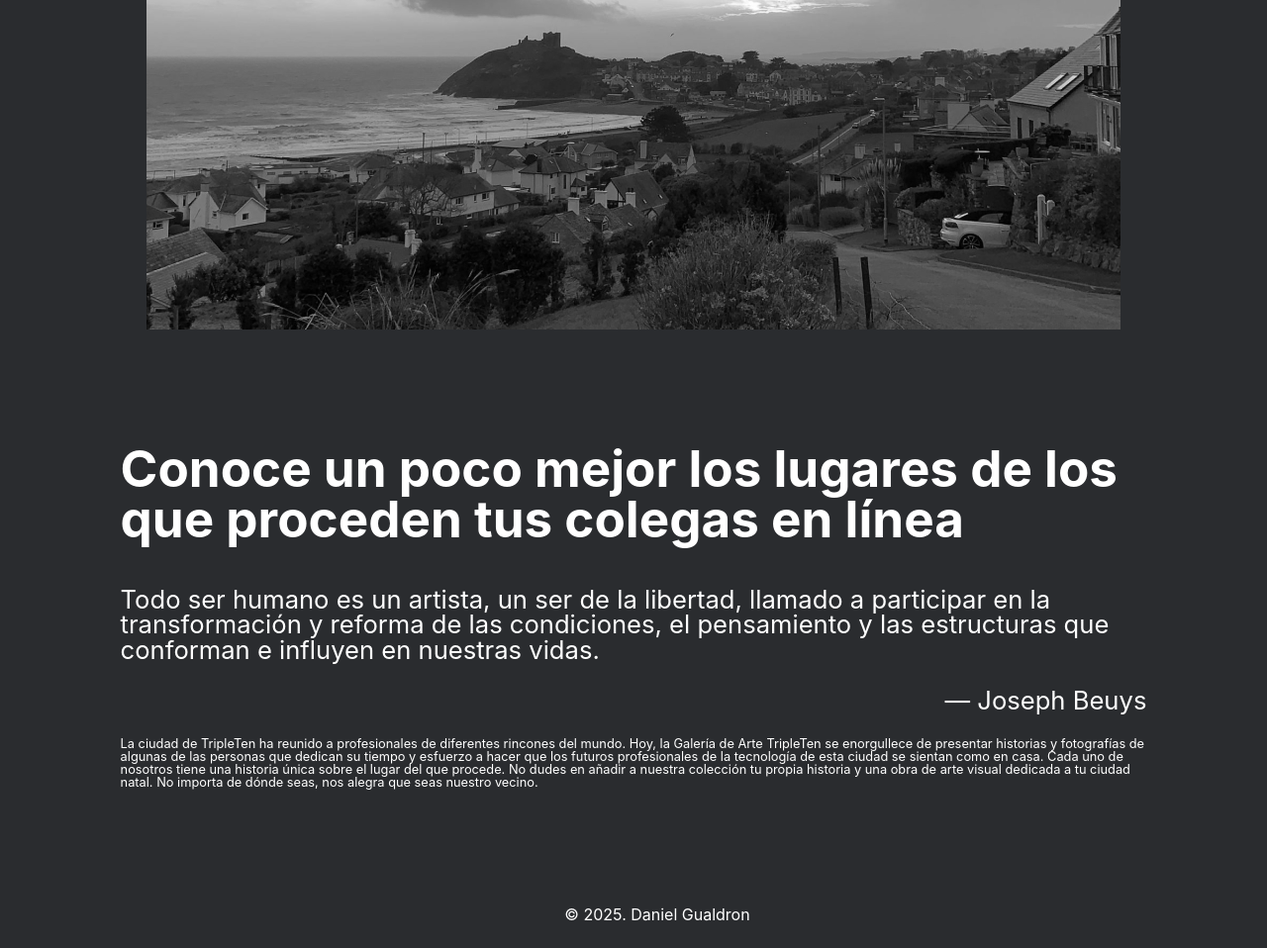
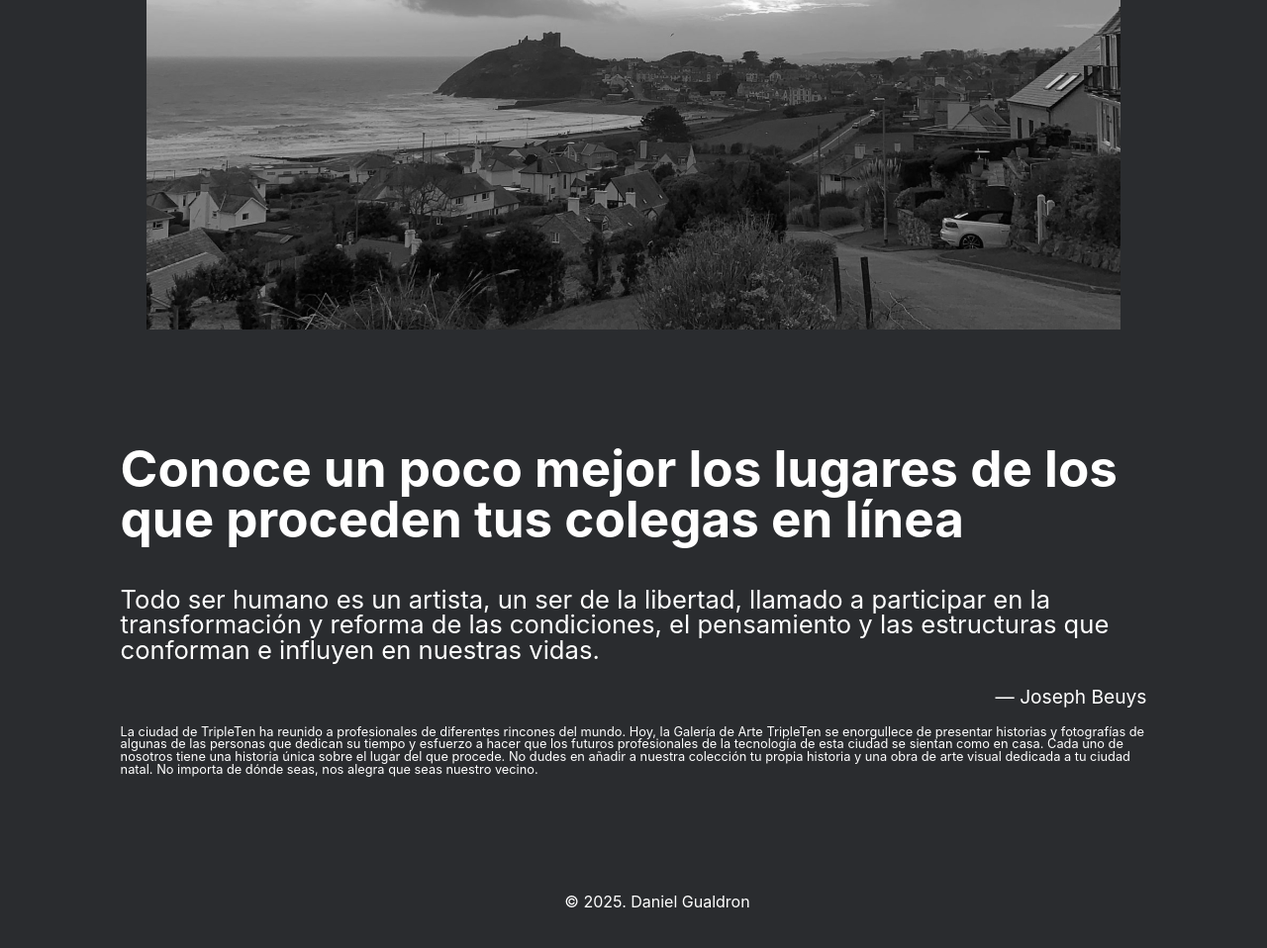
Before and after one commit to dstiven17/web_project_homeland, a plain HTML site: page index.html in a window 1280 px wide. Shown: the part 905-1863 px from the top of the page at 99% size. Drawn offline with Linux system fonts and the light colour scheme; a web font is replaced by a local one.

Commit message:
entrega 2

```diff
--- a/blocks/principal.css
+++ b/blocks/principal.css
@@ -14,7 +14,6 @@
   padding-left: 10%;
   padding-right: 10%;
   padding-bottom: 32px;
-  /* padding-top: 30%; */
   margin: 0;
 }
 
@@ -31,8 +30,6 @@
 
 .principal__paisaje {
   max-width: 100%;
-
-  /* max-width: 984px; */
   height: auto;
   padding-bottom: 72px;
 }
@@ -57,7 +54,7 @@
 }
 
 .principal__name {
-  font-size: 2vw;
+  font-size: 1.5vw;
   font-weight: normal;
   font-style: normal;
   line-height: 1;
@@ -73,7 +70,7 @@
   margin: 0;
 }
 
-@media screen and (max-width: 1024px) and (max-width: 768px) {
+@media screen and (max-width: 1280px) and (max-width: 768px) {
   .principal__text {
     font-size: 4vw;
     padding: 0 15%;
```
Also changed, not shown: 1 other file.
